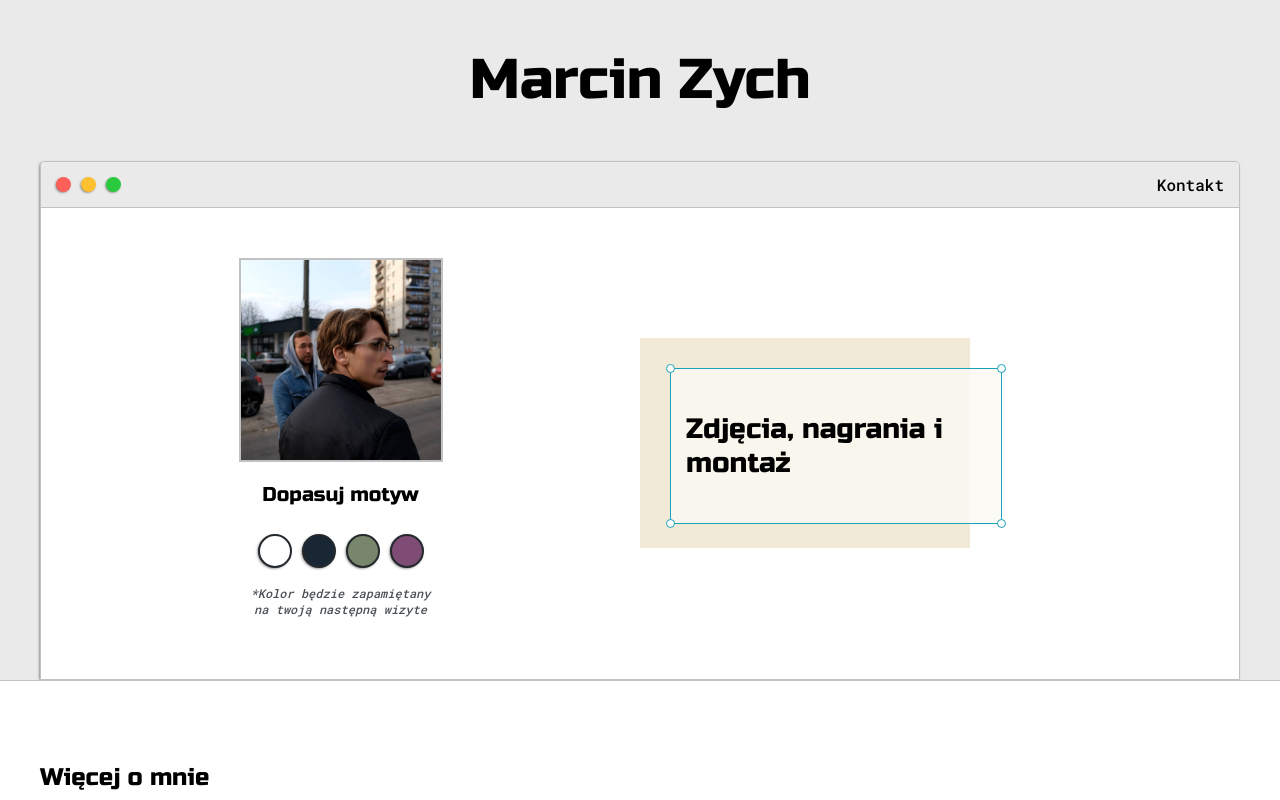
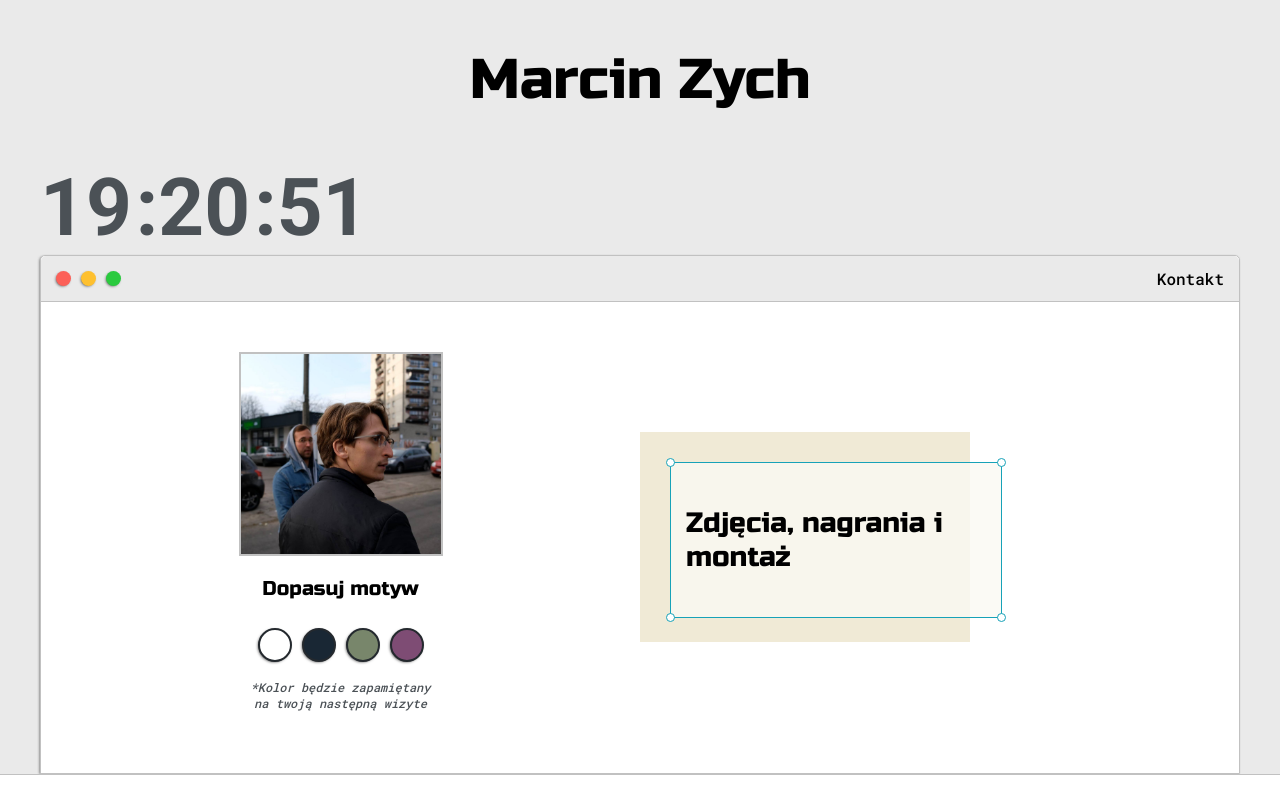
Before and after one commit to zychzygaz/PortfolioMZ, a plain HTML site: page index.html in a window 1280 px wide. Shown: the top 800 px of the page. Drawn offline with Linux system fonts and the light colour scheme.

Commit message:
clock comitted

```diff
--- /dev/null
+++ b/app.js
@@ -0,0 +1,23 @@
+function setter(){
+    fullDate = new Date()
+    h = fullDate.getHours()
+    m = fullDate.getMinutes()
+    s = fullDate.getSeconds()
+    console.log(h, m, s);
+    if (h < 10){
+        h = "0"+ h
+    }
+    document.getElementById("h").innerHTML = h;
+    if (m < 10){
+        m = "0"+ m
+    }
+    document.getElementById("min").innerHTML = ":" + m;
+    if (s < 10){
+        s = "0"+ s
+    }
+    document.getElementById("sec").innerHTML = ":" + s;
+}
+
+
+
+setInterval(setter,1000);
--- a/default.css
+++ b/default.css
@@ -27,6 +27,10 @@ html, body{
 
 body *{
 	transition: 0.3s;
+}
+
+.clock span {
+	font-size: 80px;
 }
 
 
--- a/index.html
+++ b/index.html
@@ -15,6 +15,9 @@
 
 	<link rel="stylesheet" type="text/css" href="default.css">
 	<link id="theme-style" rel="stylesheet" type="text/css" href="">
+	<link rel="stylesheet" href="style.css">
+		<script src="app.js"></script>
+
 </head>
 <body>
 
@@ -22,6 +25,13 @@
 		<div class="main-container">
 			<div class="greeting-wrapper">
 				<h1>Marcin Zych</h1>
+			</div>
+			<div class="clock">
+				<span id="h"></span>
+
+				<span id="min"></span>
+
+				<span id="sec"></span>
 			</div>
 
 
--- /dev/null
+++ b/style.css
@@ -0,0 +1,7 @@
+@import url('https://fonts.googleapis.com/css2?family=Roboto:wght@700&display=swap');
+
+
+span {
+    font-size: 122px;
+    font-family: 'Roboto', sans-serif;
+}
```
